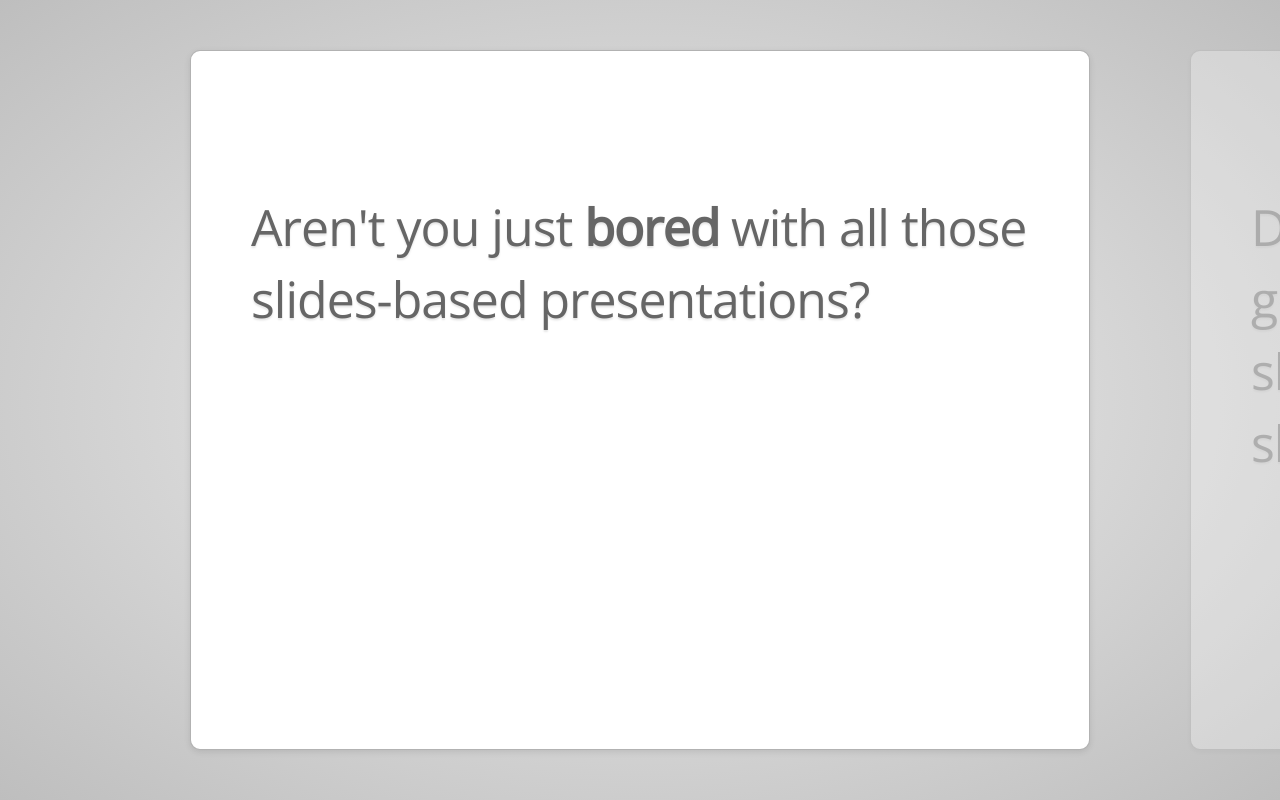
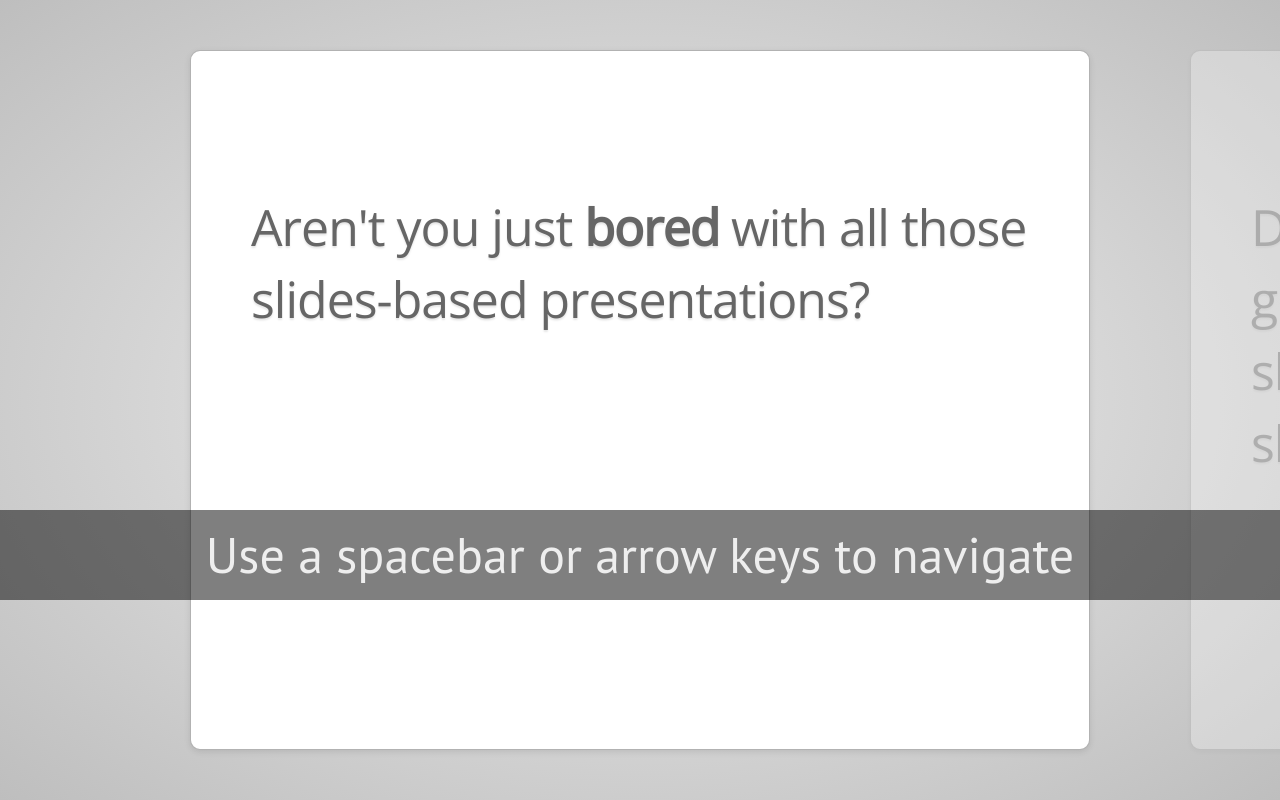
Before and after one commit to davorg/25-years-of-perl, a plain HTML site: page index.html in a window 1280 px wide. Shown: the top 800 px of the page. Drawn offline with nearby package versions, Linux system fonts and the light colour scheme.

Commit message:
impressive navigation hint added

```diff
--- a/css/style.css
+++ b/css/style.css
@@ -60,6 +60,8 @@ table {
 
 
 body {
+    font-family: 'PT Sans', sans-serif;
+
     min-height: 740px;
 
     background: rgb(215, 215, 215);
@@ -128,6 +130,54 @@ a:hover {
 }
 
 /* STEP SPECIFIC STYLES */
+
+/* hint on the first slide */
+
+.hint {
+    position: fixed;
+    left: 0;
+    right: 0;
+    bottom: 200px;
+
+    background: rgba(0,0,0,0.5);
+    color: #EEE;
+    text-align: center;
+
+    font-size: 50px;
+    padding: 20px;
+
+    z-index: 100;
+
+    opacity: 0;
+
+    -webkit-transform: translateY(400px);
+    -moz-transform:    translateY(400px);
+    -ms-transform:     translateY(400px);
+    -o-transform:      translateY(400px);
+    transform:         translateY(400px);
+
+    -webkit-transition: opacity 1s, -webkit-transform 0.5s 1s;
+    -moz-transition:    opacity 1s,    -moz-transform 0.5s 1s;
+    -ms-transition:     opacity 1s,     -ms-transform 0.5s 1s;
+    -o-transition:      opacity 1s,      -o-transform 0.5s 1s;
+    transition:         opacity 1s,         transform 0.5s 1s;
+}
+
+.step-bored + .hint {
+    opacity: 1;
+
+    -webkit-transition: opacity 1s 5s, -webkit-transform 0.5s;
+    -moz-transition:    opacity 1s 5s,    -moz-transform 0.5s;
+    -ms-transition:     opacity 1s 5s,     -ms-transform 0.5s;
+    -o-transition:      opacity 1s 5s,      -o-transform 0.5s;
+    transition:         opacity 1s 5s,         transform 0.5s;
+
+    -webkit-transform: translateY(0px);
+    -moz-transform:    translateY(0px);
+    -ms-transform:     translateY(0px);
+    -o-transform:      translateY(0px);
+    transform:         translateY(0px);
+}
 
 /* impress.js title */
 
--- a/index.html
+++ b/index.html
@@ -13,7 +13,6 @@
 </head>
 <body>
 
-
 <div id="impress" class="impress-not-supported">
 
     <div class="fallback-message">
@@ -21,7 +20,7 @@
         <p>For the best experience please use the latest <b>Chrome</b> or <b>Safari</b> browser. Firefox 10 and Internet Explorer 10 <i>should</i> also handle it.</p>
     </div>
 
-    <div class="step slide" data-x="-1000" data-y="-1500">
+    <div id="bored" class="step slide" data-x="-1000" data-y="-1500">
         <q>Aren't you just <b>bored</b> with all those slides-based presentations?</q>
     </div>
 
@@ -80,6 +79,10 @@
 
 </div>
 
+<div class="hint">
+    <p>Use a spacebar or arrow keys to navigate</p>
+</div>
+
 <script src="js/impress.js"></script>
 
 </body>
```
